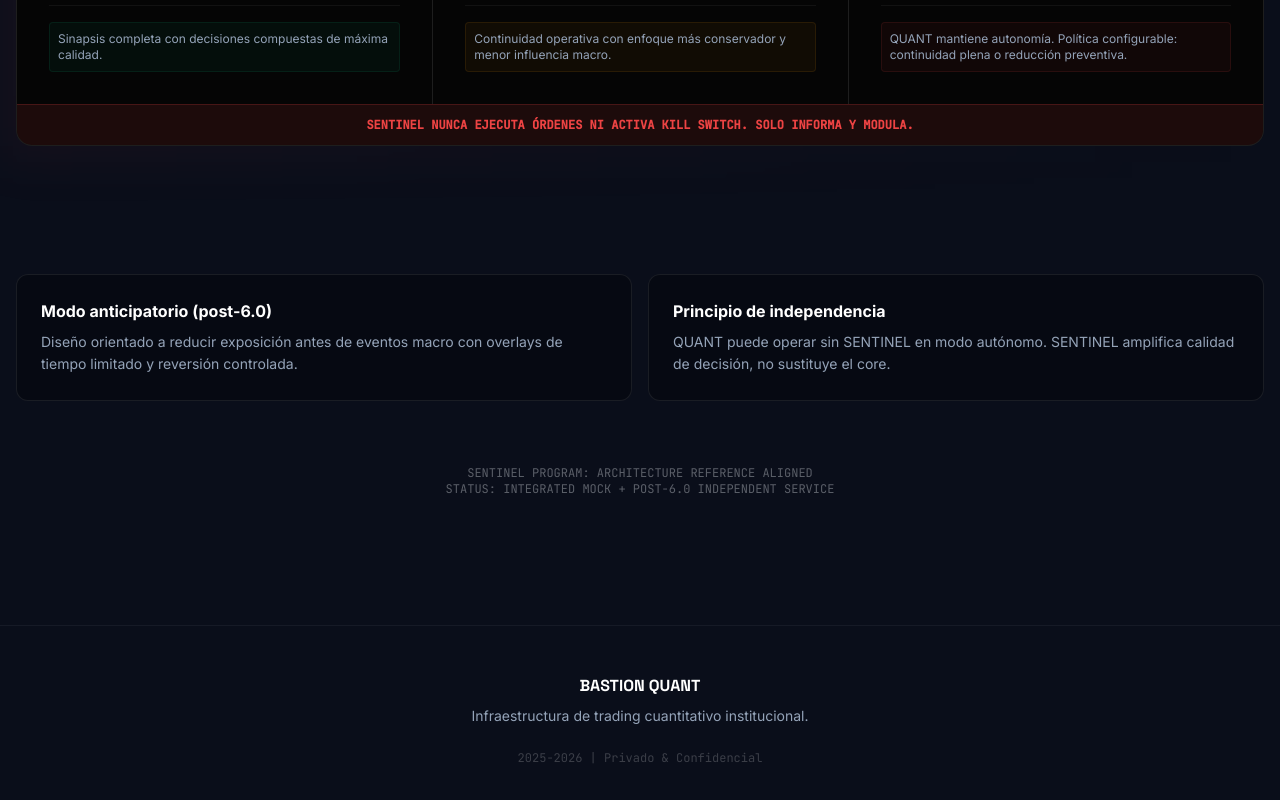
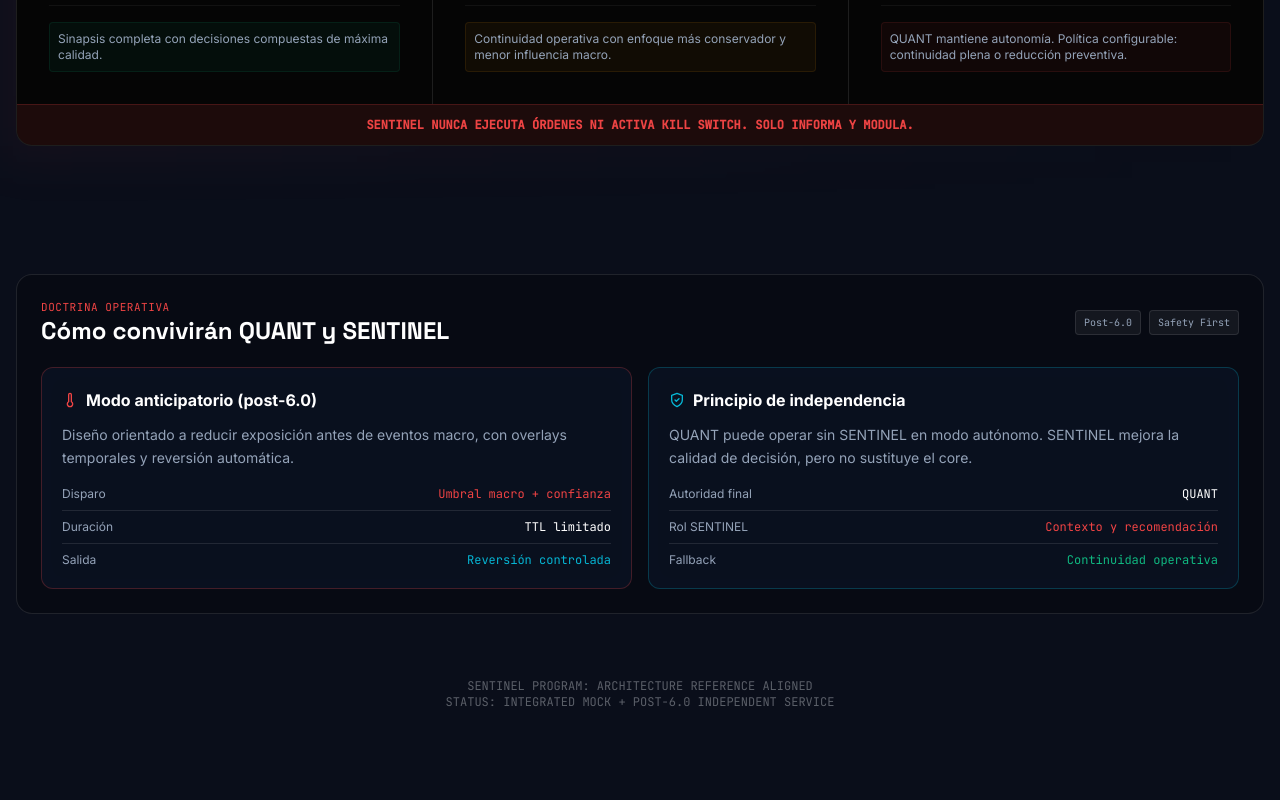
Before and after one commit to AbelSolerDev/BASTION-QUANT-WEB, a React (Vite) app: page /#/sentinel in a window 1280 px wide. Shown: the part 2212-3012 px from the top of the page. Built offline with nearby package versions, Linux system fonts and the light colour scheme.

Commit message:
Redesign Sentinel final doctrine section for clearer structure

```diff
--- a/src/pages/SentinelPage.tsx
+++ b/src/pages/SentinelPage.tsx
@@ -6,8 +6,6 @@ import {
   ArrowLeft,
   CloudOff,
   Cpu,
-  DollarSign,
-  Droplets,
   Eye,
   Globe,
   HeartPulse,
@@ -15,7 +13,6 @@ import {
   RefreshCw,
   Search,
   ShieldCheck,
-  Target,
   Thermometer,
   Wifi,
   Zap,
@@ -231,7 +228,7 @@ const SentinelPage: React.FC = () => {
                 </p>
               </GlassCard>
               <GlassCard className="!bg-black/35 !border-accentViolet/20">
-                <div className="text-xs font-mono text-accentViolet mb-2">PROYECCION</div>
+                <div className="text-xs font-mono text-accentViolet mb-2">PROYECCIÓN</div>
                 <h3 className="text-white font-bold mb-2">Microservicio post-6.0</h3>
                 <p className="text-xs text-textSecondary leading-relaxed">
                   La versión independiente se construye después de completar paper, canary y salida estable.
@@ -249,9 +246,9 @@ const SentinelPage: React.FC = () => {
             </div>
 
             <div className="grid md:grid-cols-2 lg:grid-cols-4 gap-4">
-              {qualities.map((q, i) => (
+              {qualities.map((q) => (
                 <GlassCard
-                  key={i}
+                  key={q.id}
                   className="group !bg-black/40 !border-white/5 hover:!border-accentCyan/30 transition-all duration-300 relative overflow-hidden"
                 >
                   <div className="absolute top-0 right-0 w-8 h-8 bg-white/5 -mr-4 -mt-4 rotate-45 group-hover:bg-accentCyan/20 transition-colors" />
@@ -279,7 +276,7 @@ const SentinelPage: React.FC = () => {
               <div className="bg-white/5 p-4 border-b border-white/10 flex justify-between items-center">
                 <div className="flex gap-2 items-center">
                   <Lock size={16} className="text-accentDanger" />
-                  <span className="font-mono text-sm font-bold text-white tracking-wider">DEGRADACION OPERATIVA</span>
+                  <span className="font-mono text-sm font-bold text-white tracking-wider">DEGRADACIÓN OPERATIVA</span>
                 </div>
                 <div className="flex gap-1">
                   <div className="w-2 h-2 rounded-full bg-white/20" />
@@ -365,20 +362,67 @@ const SentinelPage: React.FC = () => {
           </section>
 
           <section className="mb-16">
+            <div className="rounded-2xl border border-white/10 bg-black/25 backdrop-blur-sm p-5 md:p-6">
+              <div className="mb-5 flex items-center justify-between gap-3">
+                <div>
+                  <p className="text-[11px] font-mono text-accentDanger uppercase tracking-wider">Doctrina Operativa</p>
+                  <h3 className="text-xl md:text-2xl font-display font-bold text-white">Cómo convivirán QUANT y SENTINEL</h3>
+                </div>
+                <div className="hidden md:flex items-center gap-2 text-[10px] font-mono text-textSecondary">
+                  <span className="px-2 py-1 rounded border border-white/10 bg-white/5">Post-6.0</span>
+                  <span className="px-2 py-1 rounded border border-white/10 bg-white/5">Safety First</span>
+                </div>
+              </div>
+
               <div className="grid md:grid-cols-2 gap-4">
-              <GlassCard className="!bg-black/30">
-                <h3 className="text-white font-bold mb-2">Modo anticipatorio (post-6.0)</h3>
+                <GlassCard className="!bg-[#0b1324]/75 !border-accentDanger/25 !p-5">
+                  <div className="flex items-center gap-2 mb-3">
+                    <Thermometer size={16} className="text-accentDanger" />
+                    <h4 className="text-white font-bold">Modo anticipatorio (post-6.0)</h4>
+                  </div>
                   <p className="text-sm text-textSecondary leading-relaxed">
-                  Diseño orientado a reducir exposición antes de eventos macro con overlays de tiempo limitado y reversión
-                  controlada.
+                    Diseño orientado a reducir exposición antes de eventos macro, con overlays temporales y reversión automática.
                   </p>
+                  <div className="mt-4 space-y-2 text-xs">
+                    <div className="flex items-center justify-between border-b border-white/10 pb-2">
+                      <span className="text-textSecondary">Disparo</span>
+                      <span className="text-accentDanger font-mono">Umbral macro + confianza</span>
+                    </div>
+                    <div className="flex items-center justify-between border-b border-white/10 pb-2">
+                      <span className="text-textSecondary">Duración</span>
+                      <span className="text-white font-mono">TTL limitado</span>
+                    </div>
+                    <div className="flex items-center justify-between">
+                      <span className="text-textSecondary">Salida</span>
+                      <span className="text-accentCyan font-mono">Reversión controlada</span>
+                    </div>
+                  </div>
                 </GlassCard>
-              <GlassCard className="!bg-black/30">
-                <h3 className="text-white font-bold mb-2">Principio de independencia</h3>
+
+                <GlassCard className="!bg-[#0b1324]/75 !border-accentCyan/25 !p-5">
+                  <div className="flex items-center gap-2 mb-3">
+                    <ShieldCheck size={16} className="text-accentCyan" />
+                    <h4 className="text-white font-bold">Principio de independencia</h4>
+                  </div>
                   <p className="text-sm text-textSecondary leading-relaxed">
-                  QUANT puede operar sin SENTINEL en modo autónomo. SENTINEL amplifica calidad de decisión, no sustituye el core.
+                    QUANT puede operar sin SENTINEL en modo autónomo. SENTINEL mejora la calidad de decisión, pero no sustituye el core.
                   </p>
+                  <div className="mt-4 space-y-2 text-xs">
+                    <div className="flex items-center justify-between border-b border-white/10 pb-2">
+                      <span className="text-textSecondary">Autoridad final</span>
+                      <span className="text-white font-mono">QUANT</span>
+                    </div>
+                    <div className="flex items-center justify-between border-b border-white/10 pb-2">
+                      <span className="text-textSecondary">Rol SENTINEL</span>
+                      <span className="text-accentDanger font-mono">Contexto y recomendación</span>
+                    </div>
+                    <div className="flex items-center justify-between">
+                      <span className="text-textSecondary">Fallback</span>
+                      <span className="text-accentSuccess font-mono">Continuidad operativa</span>
+                    </div>
+                  </div>
                 </GlassCard>
+              </div>
             </div>
           </section>
 
```
Lines whose indentation alone changed are shown as unchanged.
